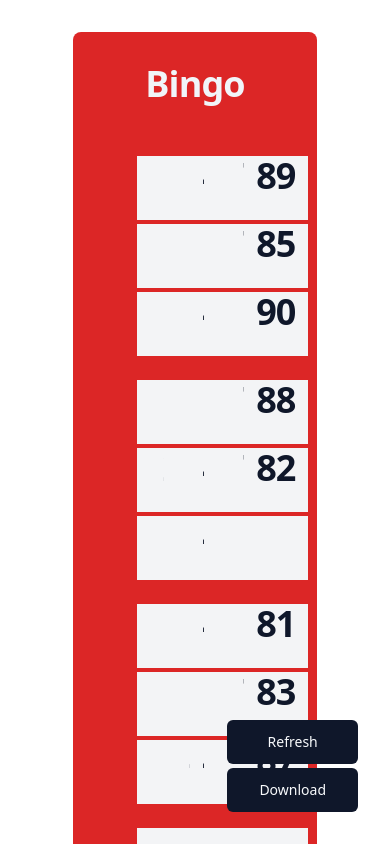
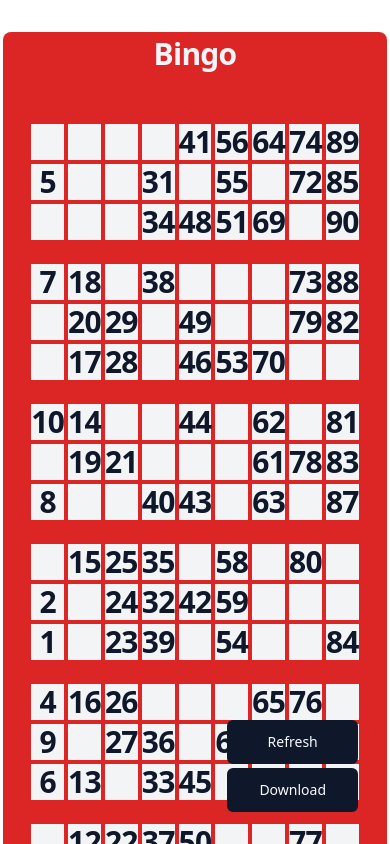
Before and after one commit to jorgecamilowu/bingo, a React (Vite) app: page / in a window 390 px wide. Shown: the top 844 px of the page. Built offline with nearby package versions, Linux system fonts and the light colour scheme.

Commit message:
add mobile responsiveness

```diff
--- a/src/App.tsx
+++ b/src/App.tsx
@@ -14,8 +14,8 @@ function App() {
 
   return (
     <>
-      <div ref={divRef} className="flex justify-center">
-        <div className="w-3/4">
+      <div ref={divRef} className="flex justify-center sm:overflow-y-scroll">
+        <div className="lg:w-3/4">
           <Board>
             <div className="flex flex-col gap-8">
               <Typography variant="h1" color="secondary">
--- a/src/components/ui/Board.tsx
+++ b/src/components/ui/Board.tsx
@@ -1,5 +1,9 @@
 import { FC, PropsWithChildren } from "react";
 
 export const Board: FC<PropsWithChildren> = ({ children }) => {
-  return <div className="bg-red-600 rounded-lg px-16 py-8">{children}</div>;
+  return (
+    <div className="bg-red-600 rounded-lg min-w-96 px-2 py-1 sm:px-16 sm:py-8">
+      {children}
+    </div>
+  );
 };
--- a/src/components/ui/NumberSlot.tsx
+++ b/src/components/ui/NumberSlot.tsx
@@ -7,7 +7,7 @@ interface Props {
 
 export const NumberSlot: FC<Props> = ({ value }) => {
   return (
-    <div className="bg-gray-100 size-16 text-center">
+    <div className="bg-gray-100 lg:size-16 text-center">
       <Typography variant="h1">{value}</Typography>
     </div>
   );
--- a/src/components/ui/Typography.tsx
+++ b/src/components/ui/Typography.tsx
@@ -6,7 +6,7 @@ const typographyVariants = cva(
   {
     variants: {
       variant: {
-        h1: "scroll-m-20 text-4xl font-extrabold tracking-tight lg:text-5xl",
+        h1: "scroll-m-20 text-3xl font-extrabold tracking-tight lg:text-5xl",
         h2: "scroll-m-20 border-b pb-2 text-3xl font-semibold tracking-tight first:mt-0",
         h3: "scroll-m-20 text-2xl font-semibold tracking-tight",
         h4: "scroll-m-20 text-xl font-semibold tracking-tight",
```
